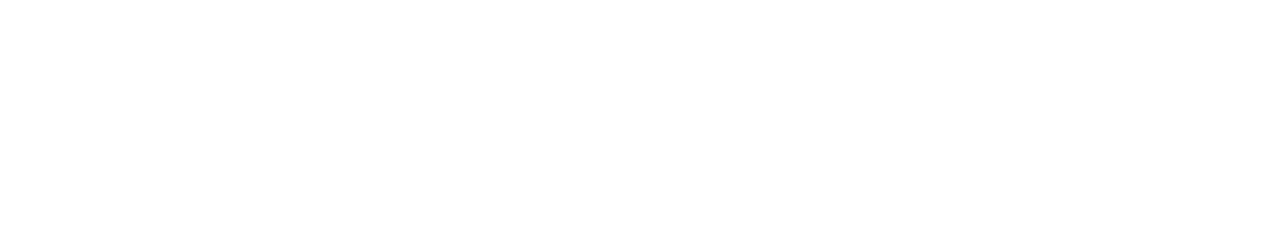
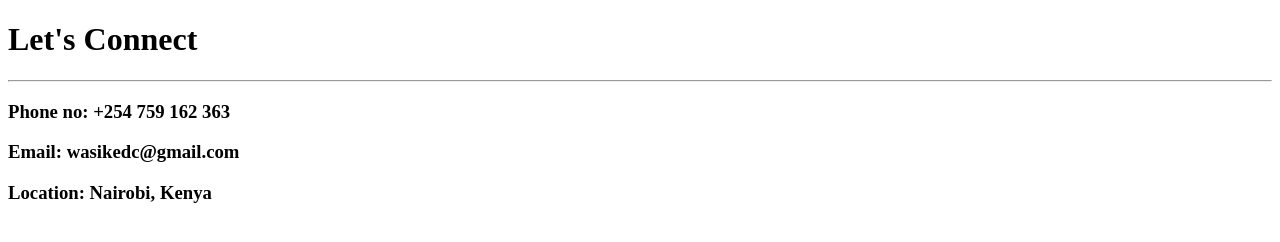
Before and after one commit to wdc2024/html.portfolio, a plain HTML site: page Public/contact.html in a window 1280 px wide. Drawn offline with Linux system fonts and the light colour scheme.

Commit message:
Update contact.html

```diff
--- a/Public/contact.html
+++ b/Public/contact.html
@@ -6,6 +6,12 @@
     <title>Contact Us</title>
 </head>
 <body>
+  <h1>Let's Connect</h1>
 
+  <hr>
+
+  <h3>Phone no: +254 759 162 363</h3>
+  <h3>Email: wasikedc@gmail.com</h3>
+  <h3>Location: Nairobi, Kenya</h3>
 </body>
 </html>
```
